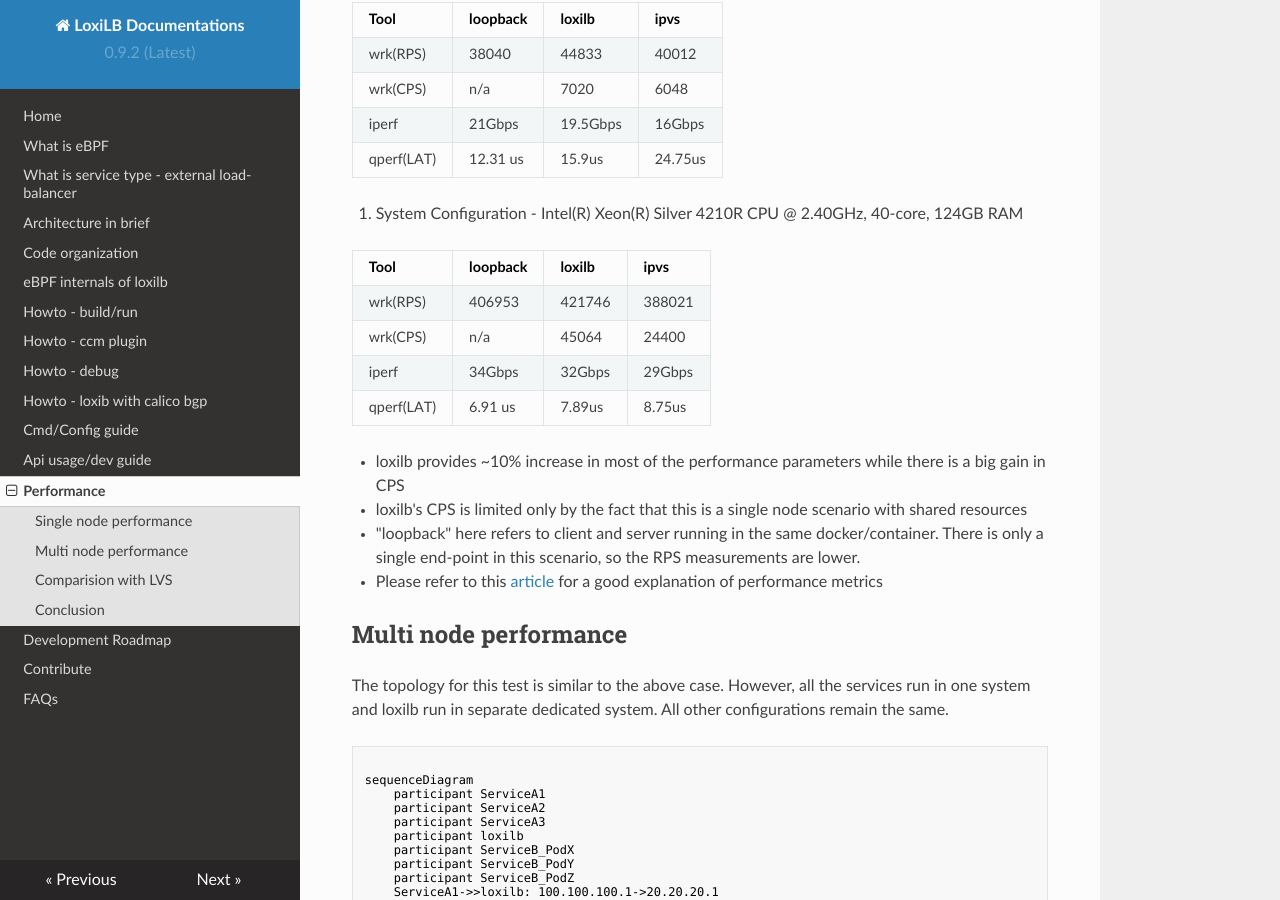
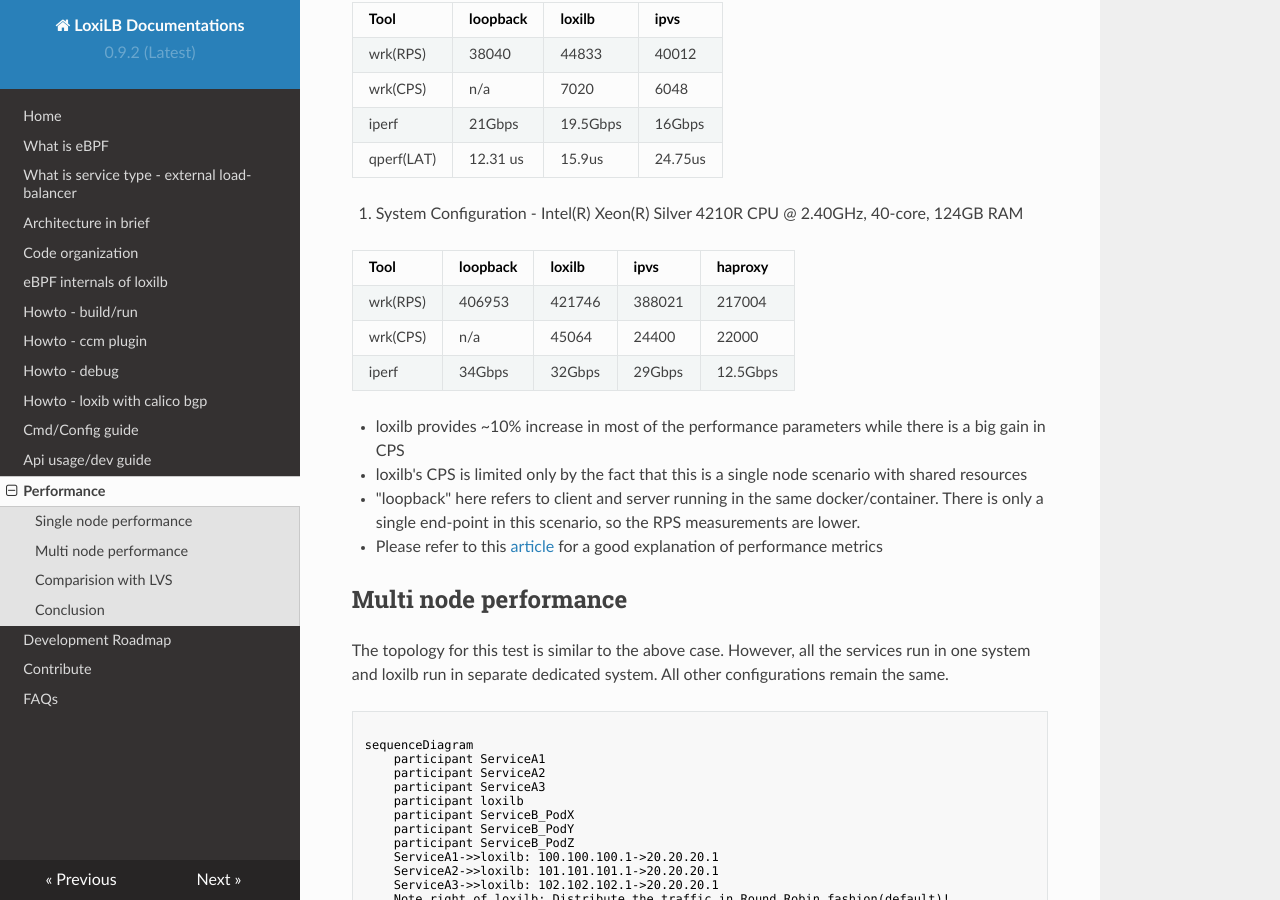
Before and after one commit to loxilb-io/loxilbdocs, an MkDocs documentation site: the page built from docs/perf.md, in a window 1280 px wide and 900 px high, scrolled down 1202 px. Built offline with MkDocs 1.6.1, drawn with Linux system fonts in a browser that asks for light colours; nearby versions of some CDN libraries.

Commit message:
Update perf.md

```diff
--- a/docs/perf.md
+++ b/docs/perf.md
@@ -63,12 +63,11 @@
 
 2. System Configuration - Intel(R) Xeon(R) Silver 4210R CPU @ 2.40GHz, 40-core, 124GB RAM
 
-| Tool  |loopback   |loxilb   |ipvs   |
-|---|---|---|---|
-|wrk(RPS) |406953| 421746  | 388021  |
-|wrk(CPS)| n/a  | 45064  |  24400 |
-|iperf   | 34Gbps  |32Gbps   | 29Gbps  |
-|qperf(LAT)|6.91 us  |7.89us   |  8.75us  |
+| Tool  |loopback   |loxilb   |ipvs   |haproxy   |
+|---|---|---|---|---|
+|wrk(RPS) |406953| 421746  | 388021  |217004  |
+|wrk(CPS)| n/a  | 45064  |  24400 |22000 |
+|iperf   | 34Gbps  |32Gbps   | 29Gbps  |12.5Gbps  |
 
 * loxilb provides ~10% increase in most of the performance parameters while there is a big gain in CPS
 * loxilb's CPS is limited only by the fact that this is a single node scenario with shared resources
```
